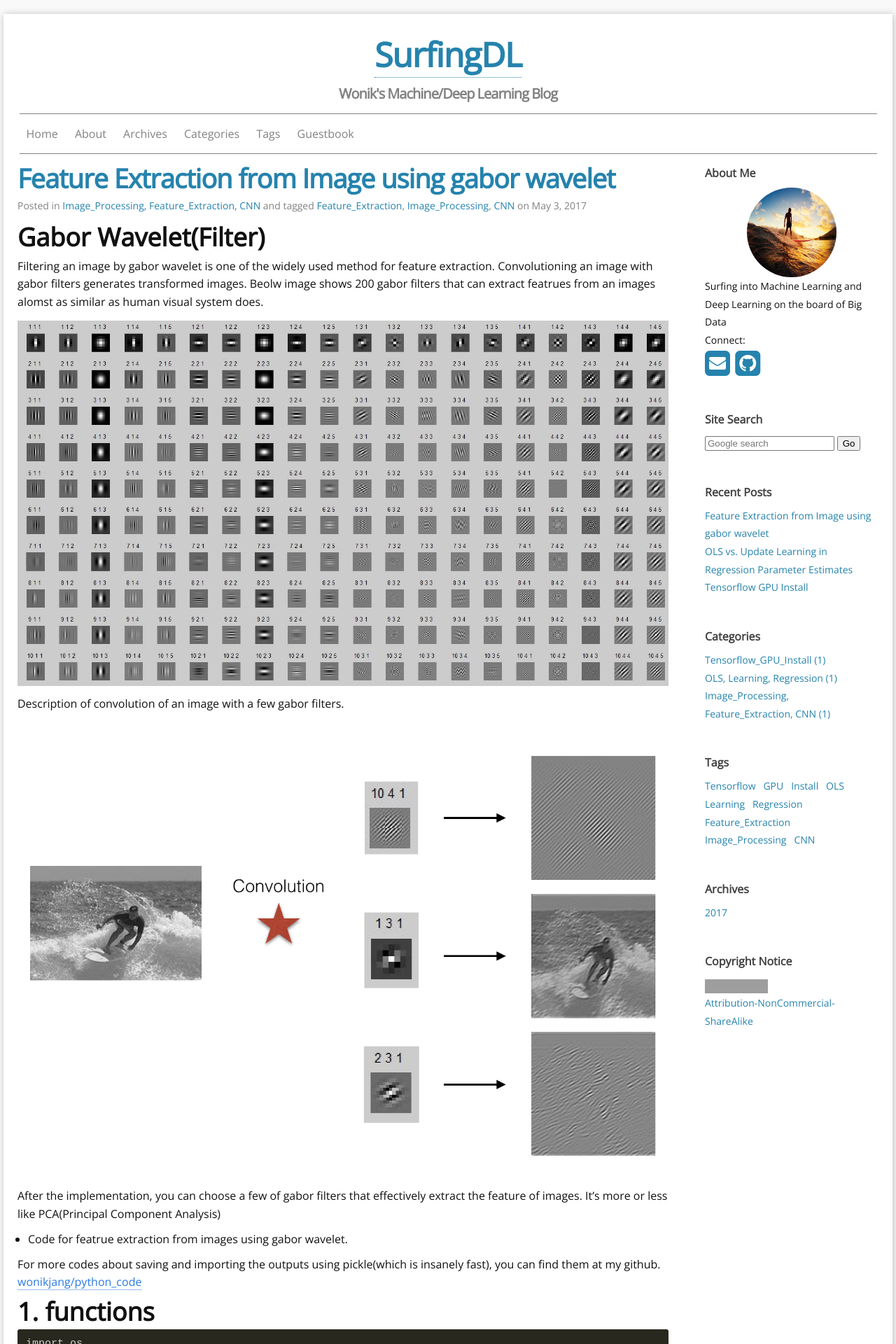
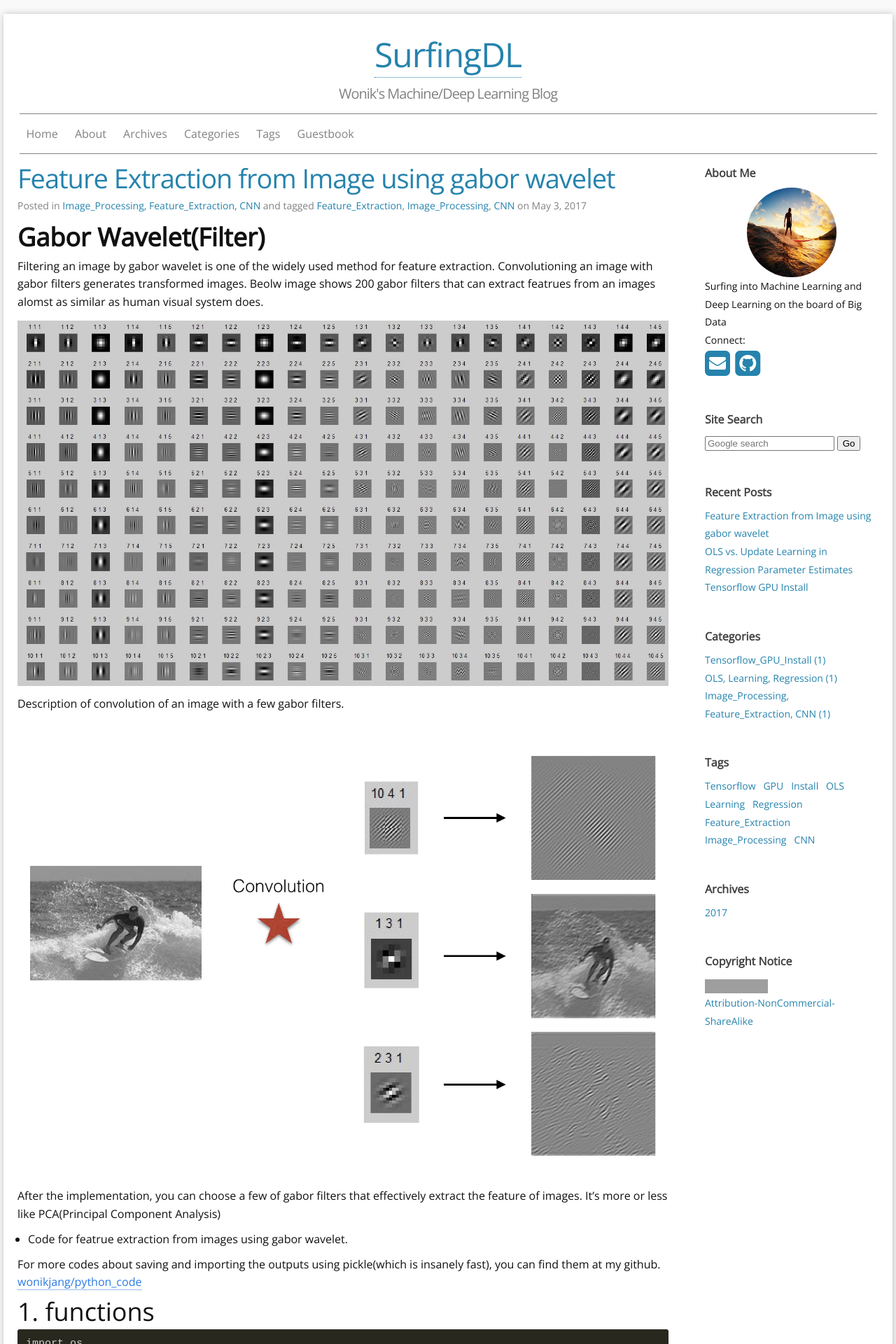
Before and after one commit to wonik/wonikjang.github.io, a Jekyll site: the page built from index.html, in a window 1280 px wide. Shown: the top 1920 px of the page at 70% size. Built offline with Jekyll 4.4.1, drawn with Linux system fonts in a browser that asks for light colours; nearby versions of some CDN libraries; the list of posts is cut into pages by our own code; grey boxes are pictures that could not be loaded.

Commit message:
Update _base.scss

```diff
--- a/_sass/_base.scss
+++ b/_sass/_base.scss
@@ -129,9 +129,7 @@ li {
  * Headings
  */
 h1, h2, h3, h4, h5, h6 {
-  font-weight: bold;
-  margin-left: 0;
-  margin-right: 0;
+  font-weight: 300;
 }
 
 
```
